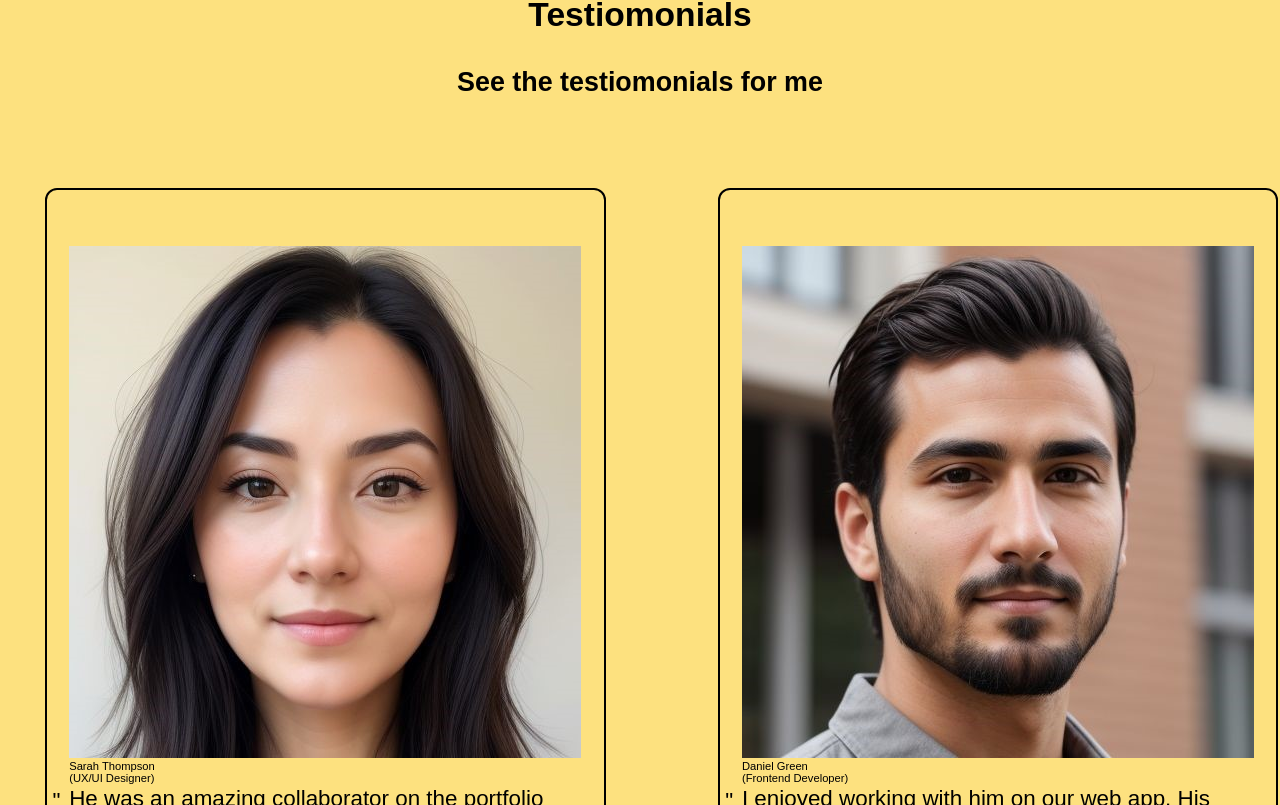
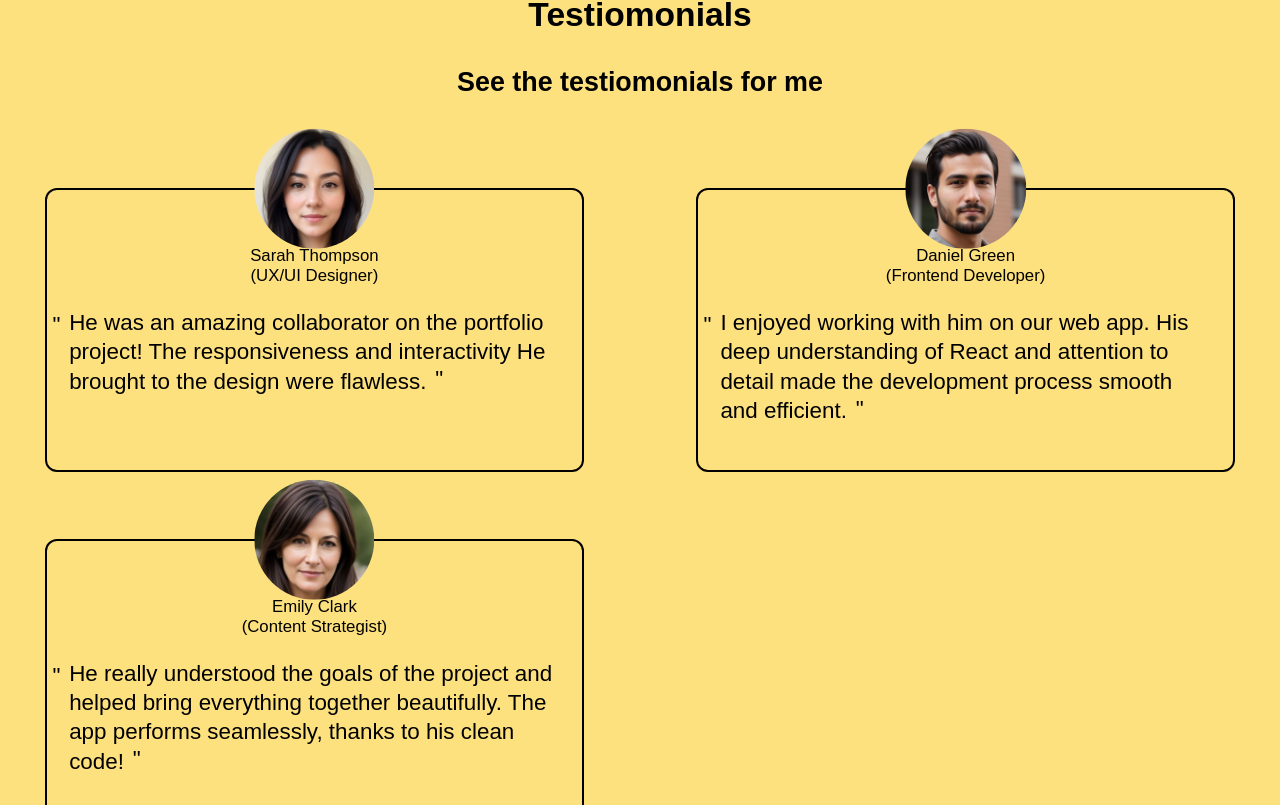
Before and after one commit to mahdisolgi1/portfolio-page, a React (Vite) app: page / in a window 1280 px wide. Shown: the part 3335-4140 px from the top of the page. Built offline with nearby package versions, Linux system fonts and the light colour scheme.

Commit message:
styles(Testimonials): replace remaining styles from HomePage css

```diff
--- a/src/components/Testimonials.jsx
+++ b/src/components/Testimonials.jsx
@@ -17,7 +17,7 @@ function Testimonials() {
           <div className={styles.tesimonial} key={index.id}>
             <div className={styles.imgBoxEmptyProfile}>
               <img
-                className={styles.imgEmptyProfil}
+                className={styles.imgEmptyProfile}
                 src={index.image}
                 alt="empty-profile"
               />
--- a/src/components/Testimonials.module.css
+++ b/src/components/Testimonials.module.css
@@ -24,7 +24,18 @@
   margin-bottom: 6rem;
   margin-top: 3rem;
 }
+.imgBoxEmptyProfile {
+  width: calc(20% - 2rem);
+  top: 0;
+  transform: translate(50%, -50%);
+  right: 50%;
+  position: absolute;
+}
 
+.imgEmptyProfile {
+  width: 100%;
+  border-radius: 50%;
+}
 blockquote::before {
   content: '"';
   font-size: 2rem;
@@ -48,6 +59,11 @@ blockquote::after {
   display: inline;
   font-weight: 400;
 }
+.recommandedBy {
+  text-align: center;
+  margin-bottom: 2rem;
+  font-size: 1.5rem;
+}
 @media (max-width: 80rem) {
   .tesimonialBox {
     display: grid;
@@ -59,6 +75,9 @@ blockquote::after {
     justify-items: center;
   }
 }
+.imgBoxEmptyProfile {
+  width: calc(30% - 5vh);
+}
 @media (max-width: 67rem) {
   .tesimonialBox {
     padding: 2rem;
@@ -69,7 +88,10 @@ blockquote::after {
     gap: 10rem;
     justify-items: center;
   }
-
+  .imgBoxEmptyProfile {
+    width: calc(25% - 6vw);
+    transform: translatex(100%, 0);
+  }
   .tesimonial {
     max-width: 80%;
   }
--- a/src/page/HomePage.css
+++ b/src/page/HomePage.css
@@ -76,51 +76,19 @@ body {
   margin-bottom: 3rem;
 }
 
-.img-box-empty-profile {
-  width: calc(20% - 2rem);
-  top: 0;
-  transform: translate(50%, -50%);
-  right: 50%;
-  position: absolute;
-}
-
-.img-empty-profile {
-  width: 100%;
-  height: auto;
-  border-radius: 50%;
-}
 .add-margin {
   margin-bottom: 6rem;
-}
-
-.recommandedBy {
-  text-align: center;
-  margin-bottom: 2rem;
-  font-size: 1.5rem;
 }
 
 @media (max-width: 80rem) {
   html {
     font-size: 70%;
   }
-
-  .img-box-empty-profile {
-    width: calc(30% - 5vh);
-  }
 }
 
 @media (max-width: 67rem) {
   html {
     font-size: 80%;
-  }
-
-  .img-box-empty-profile {
-    width: calc(25% - 6vw);
-    transform: translatex(100%, 0);
-  }
-
-  .blockquote {
-    font-size: 3rem;
   }
 
   .btn-all {
```
